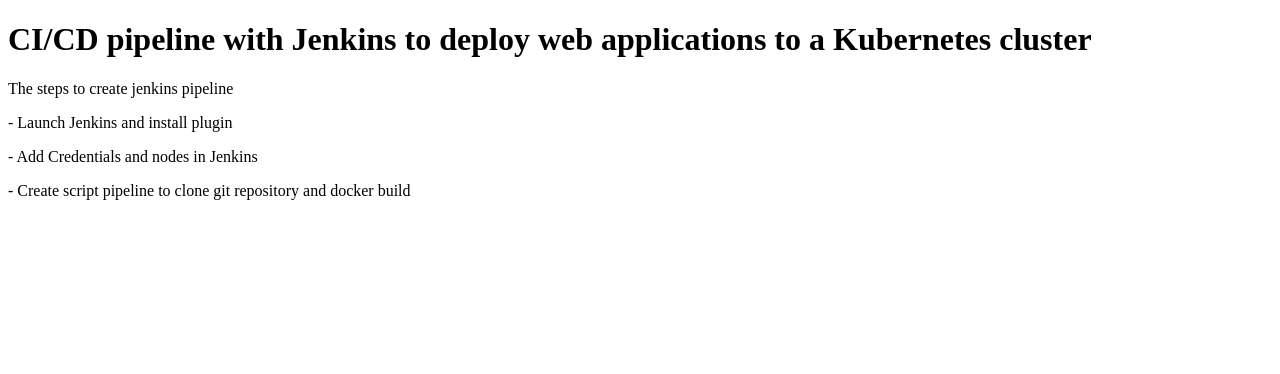
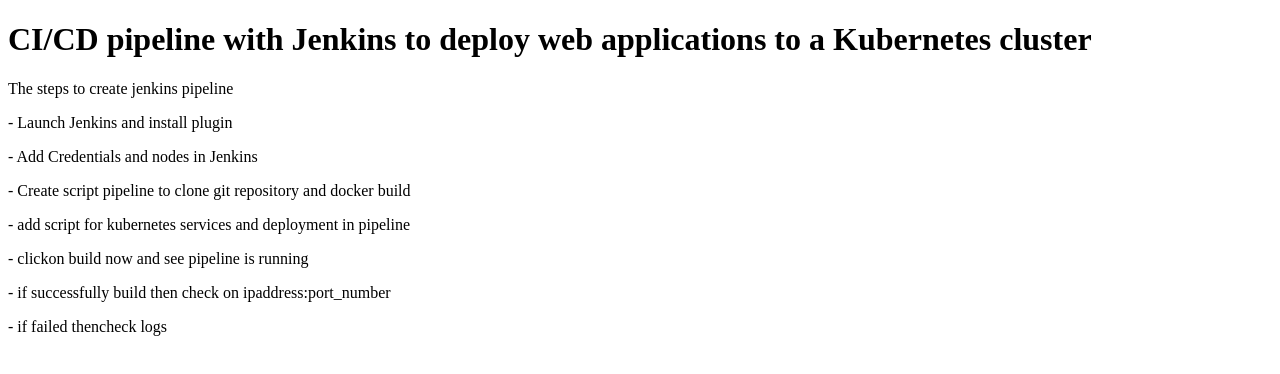
Before and after one commit to sureshchaudhary1512/web-project, a plain HTML site: page index.html in a window 1280 px wide. Drawn offline with Linux system fonts and the light colour scheme.

Commit message:
Update index.html

```diff
--- a/index.html
+++ b/index.html
@@ -10,10 +10,10 @@
 <p>- Launch Jenkins and install plugin</p>
 <p>- Add Credentials and nodes in Jenkins</p>
 <p>- Create script pipeline to clone git repository and docker build</p>
-<p> </p>
-<p> </p>
-<p> </p>
-<p> </p>
+<p>- add script for kubernetes services and deployment in pipeline</p>
+<p>- clickon build now and see pipeline is running </p>
+<p>- if successfully build then check on ipaddress:port_number </p>
+<p>- if failed thencheck logs </p>
 
 </body>
 </html>
```
